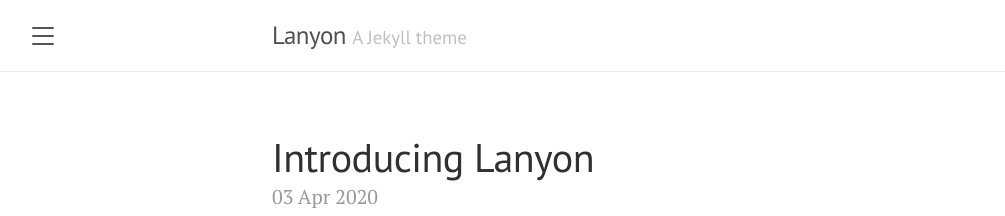
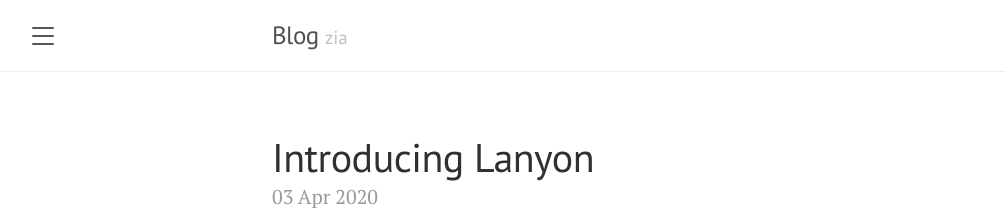
Before and after one commit to zia2054/zia2054.github.io, a Jekyll site: the page built from index.html, in a window 1280 px wide and 900 px high. Shown: the top 216 px of the window, without its empty margins (8-1013 px from the left). Built offline with Jekyll 4.4.1, drawn with Linux system fonts in a browser that asks for light colours; the list of posts is cut into pages by our own code.

Commit message:
add: test

```diff
--- a/_config.yml
+++ b/_config.yml
@@ -1,8 +1,7 @@
 # Setup
-title:               Lanyon
-tagline:             'A Jekyll theme'
-description:         'A reserved <a href="https://jekyllrb.com" target="_blank">Jekyll</a> theme that places the utmost gravity on content with a hidden drawer. Made by <a href="https://twitter.com/mdo" target="_blank">@mdo</a>.'
-url:                 http://lanyon.getpoole.com
+title:               Blog
+tagline:             'zia'
+description:         홈 버튼을 눌러주세요!
 baseurl:             ''
 paginate:            5
 permalink:           pretty
```
